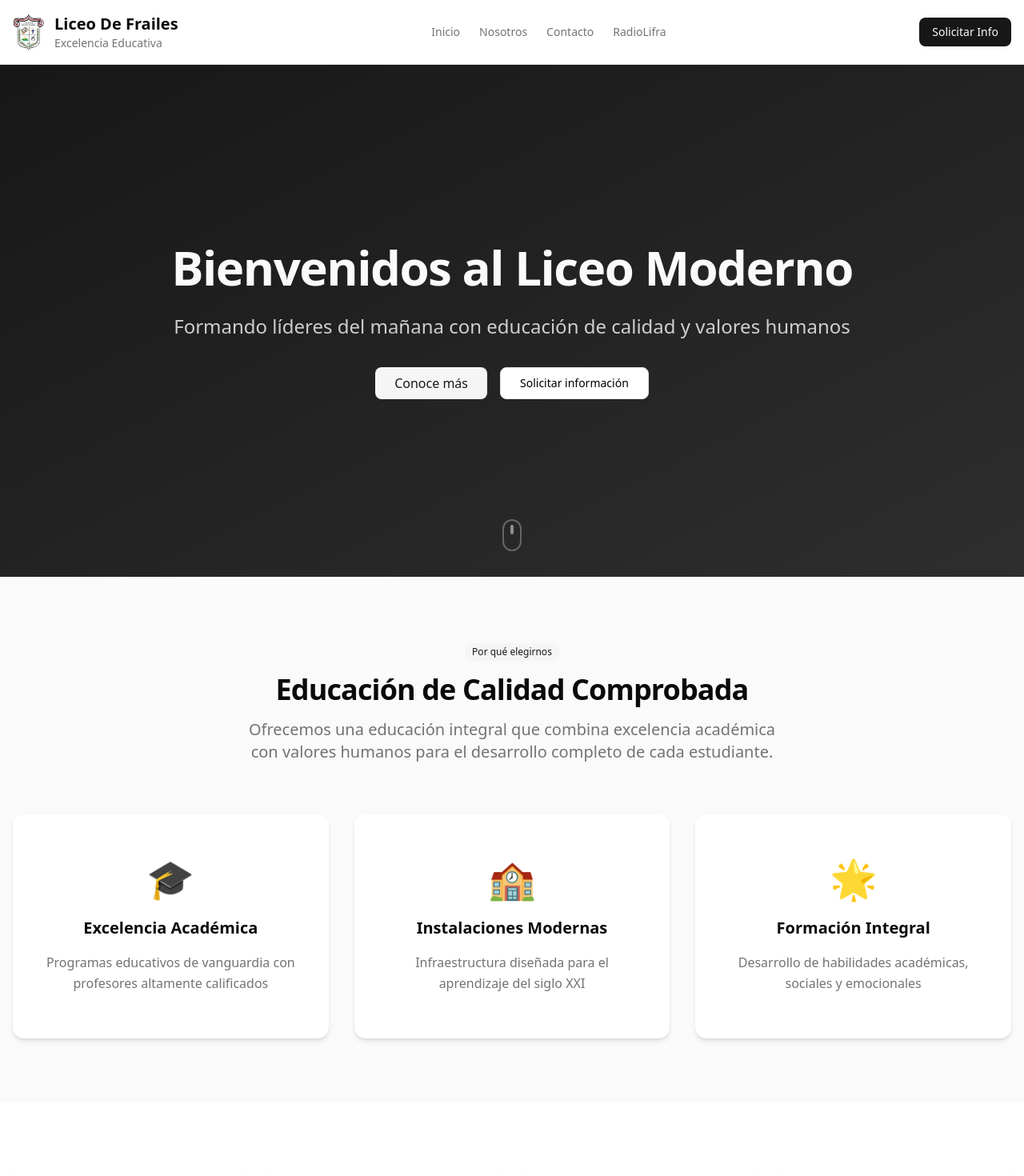
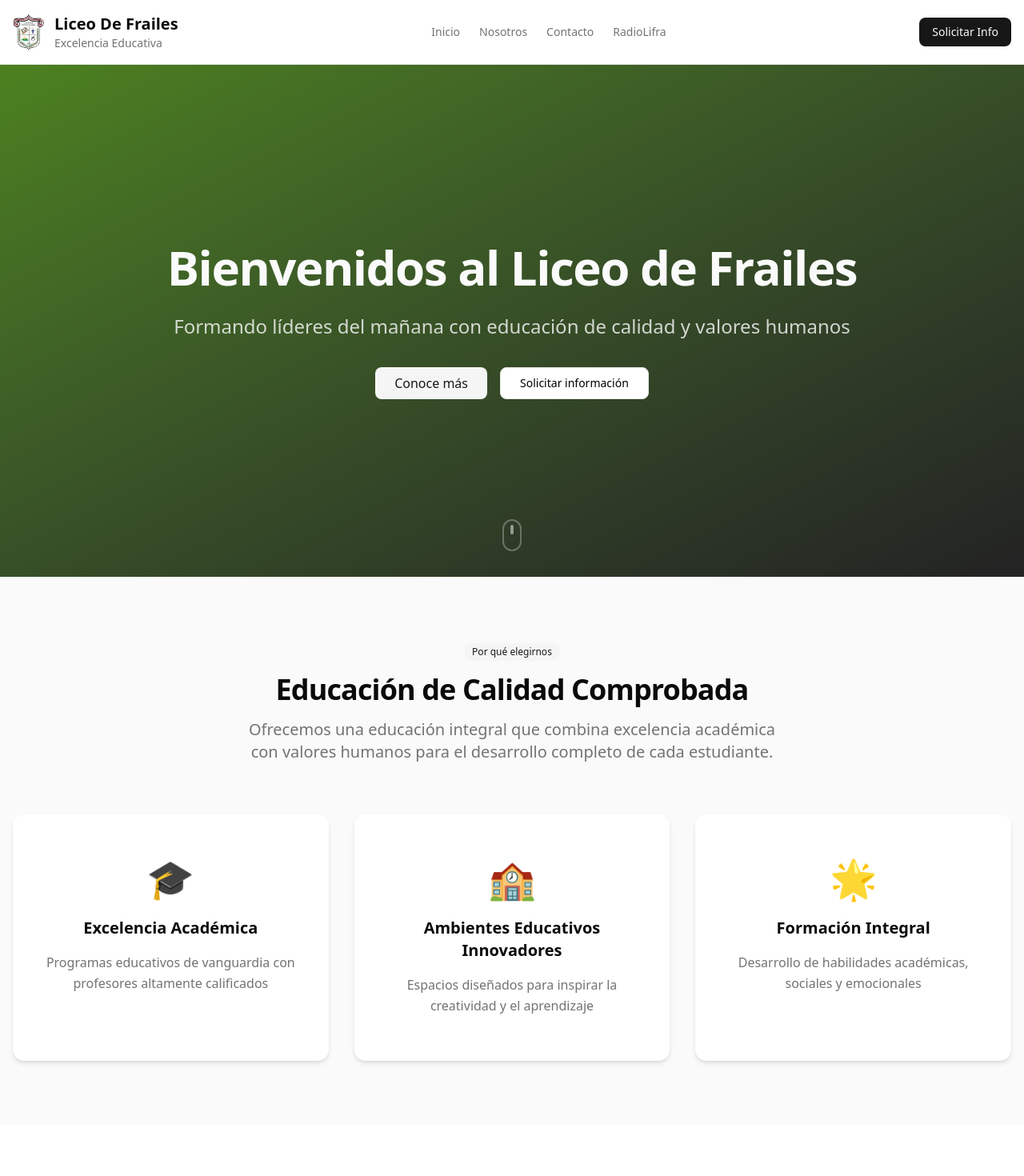
Before and after one commit to LiceoDeFrailes/frailes_radio_lifra, a Next.js app: page / in a window 1280 px wide. Shown: the top 1470 px of the page at 80% size. Built offline with nearby package versions, Linux system fonts and the light colour scheme.

Commit message:
content changes

```diff
--- a/src/app/contacto/page.tsx
+++ b/src/app/contacto/page.tsx
@@ -30,7 +30,7 @@ export default function Contact() {
     {
       icon: "🕒",
       title: "Horario",
-      content: "7:00 AM - 4:00 PM",
+      content: "7:00 AM - 4:15 PM",
       description: "Lunes a Viernes"
     }
   ]
@@ -38,7 +38,7 @@ export default function Contact() {
   return (
     <Layout>
       {/* Hero Section */}
-      <section className="py-20 bg-gradient-to-br from-primary to-primary/90 text-primary-foreground">
+      <section className="py-20 bg-gradient-to-br from-Dark-Green-Lifra to-primary/95 text-primary-foreground">
         <div className="container mx-auto px-4 text-center">
           <Badge variant="secondary" className="mb-4">Contáctanos</Badge>
           <h1 className="text-4xl md:text-6xl font-bold mb-6">Estamos para Ayudarte</h1>
--- a/src/app/globals.css
+++ b/src/app/globals.css
@@ -120,3 +120,8 @@
     @apply bg-background text-foreground;
   }
 }
+
+@theme {
+  --color-Dark-Green-Lifra: #4C811F;
+  --color-Light-Green-Lifra: #A1D43B;
+}
--- a/src/app/page.tsx
+++ b/src/app/page.tsx
@@ -27,8 +27,8 @@ export default function Home() {
     },
     {
       icon: '🏫',
-      title: 'Instalaciones Modernas',
-      description: 'Infraestructura diseñada para el aprendizaje del siglo XXI'
+      title: 'Ambientes Educativos Innovadores',
+      description: 'Espacios diseñados para inspirar la creatividad y el aprendizaje'
     },
     {
       icon: '🌟',
@@ -48,12 +48,12 @@ export default function Home() {
     <Layout>
       {/* Hero Section */}
       <Hero
-        title="Bienvenidos al Liceo Moderno"
+        title="Bienvenidos al Liceo de Frailes"
         subtitle="Formando líderes del mañana con educación de calidad y valores humanos"
         ctaText="Conoce más"
-        ctaLink="/about"
+        ctaLink="/sobreNosotros"
         secondaryText="Solicitar información"
-        secondaryLink="/admissions"
+        secondaryLink="/contacto"
       />
 
       {/* Features Section */}
@@ -86,7 +86,7 @@ export default function Home() {
       <StatsSection stats={stats} />
 
       {/* CTA Section */}
-      <section className="py-20 bg-primary text-primary-foreground">
+      <section className="py-20 bg-Dark-Green-Lifra text-primary-foreground">
         <div className="container mx-auto px-4 text-center">
           <Badge variant="secondary" className="mb-4">Únete a nosotros</Badge>
           <h2 className="text-4xl font-bold mb-6">
--- a/src/app/sobreNosotros/page.tsx
+++ b/src/app/sobreNosotros/page.tsx
@@ -7,15 +7,15 @@ export default function About() {
   const values = [
     {
       title: "Misión",
-      description: "Formar estudiantes integrales con excelencia académica, valores humanos y capacidad de liderazgo para contribuir positivamente a la sociedad."
+      description: "Promover el desarrollo integral, mediante una oferta educativa académica y tecnológica; que permita a la persona estudiante la adquisición de destrezas, habilidades, valores y principios de tal manera que pueda continuar con sus estudios superiores y enfrentarse a las demandas de la sociedad actual."
     },
     {
       title: "Visión",
-      description: "Ser el liceo referente en educación innovadora, reconocido por nuestra excelencia académica y formación en valores."
+      description: "Ser una institución que promueva el desarrollo integral, fomentando en la Comunidad Educativa un protagonismo activo entre sus estudiantes."
     },
     {
       title: "Valores",
-      description: "Respeto, responsabilidad, honestidad, solidaridad y excelencia son los pilares de nuestra comunidad educativa."
+      description: "Familiaridad, Compromiso, Respeto, Responsabilidad, Igualdad, Solidaridad."
     }
   ]
 
@@ -33,14 +33,14 @@ export default function About() {
     {
       role: "Coordinador de Disciplina",
       name: "Prof. Ana Martínez",
-      description: "Enfoque en desarrollo integral del estudiante"
+      description: "Enfoque en desarrollo integral del estudiante."
     }
   ]
 
   return (
     <Layout>
       {/* Hero Section */}
-      <section className="py-20 bg-gradient-to-br from-primary to-primary/90 text-primary-foreground">
+      <section className="py-20 bg-gradient-to-br from-Dark-Green-Lifra to-primary/95 text-primary-foreground">
         <div className="container mx-auto px-4 text-center">
           <Badge variant="secondary" className="mb-4">Sobre Nosotros</Badge>
           <h1 className="text-4xl md:text-6xl font-bold mb-6">Nuestra Historia</h1>
--- a/src/components/Hero.tsx
+++ b/src/components/Hero.tsx
@@ -20,7 +20,7 @@ export default function Hero({
   secondaryLink
 }: HeroProps) {
   return (
-    <section className="relative min-h-[80vh] flex items-center justify-center bg-gradient-to-br from-primary to-primary/90">
+    <section className="relative min-h-[80vh] flex items-center justify-center bg-gradient-to-br from-Dark-Green-Lifra to-primary/95">
       <div className="absolute inset-0 bg-grid-white/[0.02] bg-[size:60px_60px]" />
 
       <div className="relative container mx-auto px-4 text-center text-primary-foreground">
```
Also changed, not shown: 1 other file (tests, documents, lock files or other folders).
